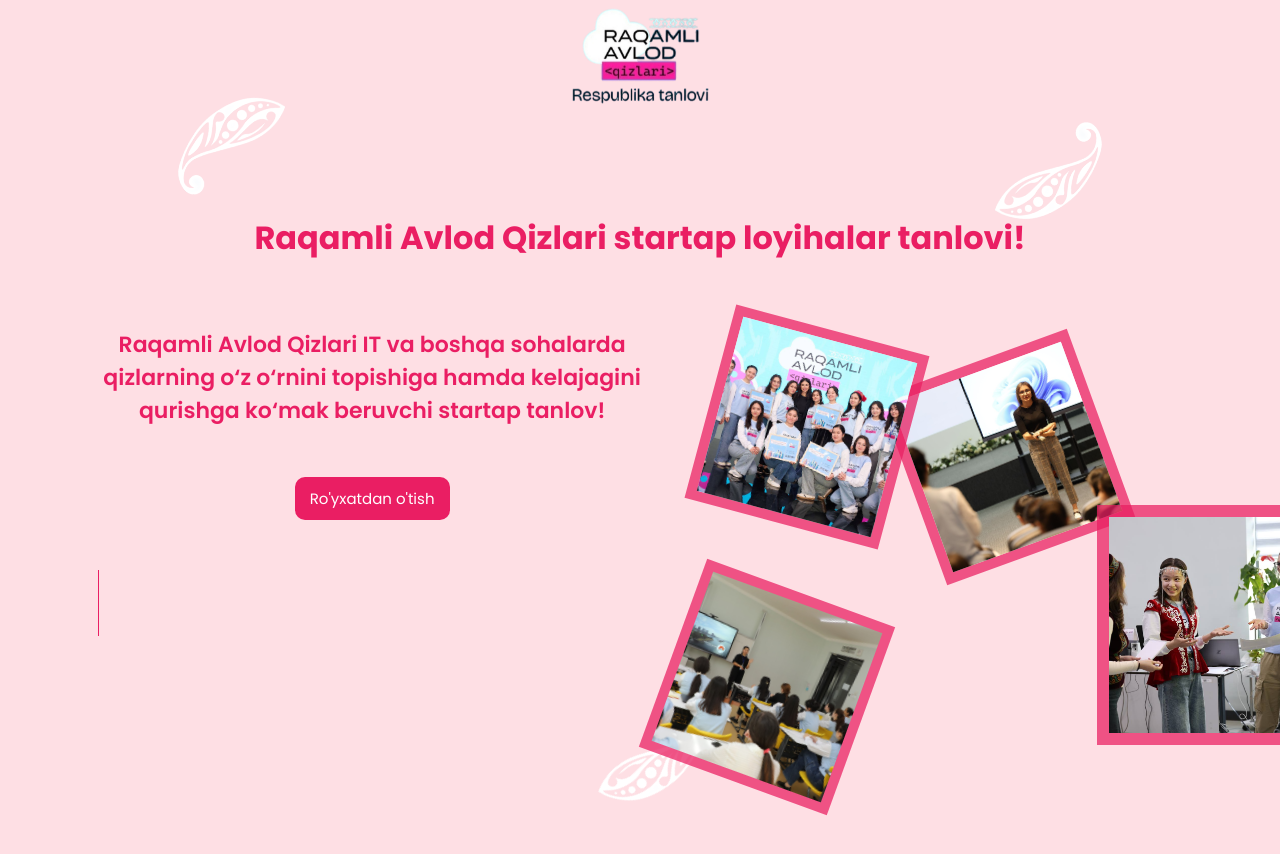
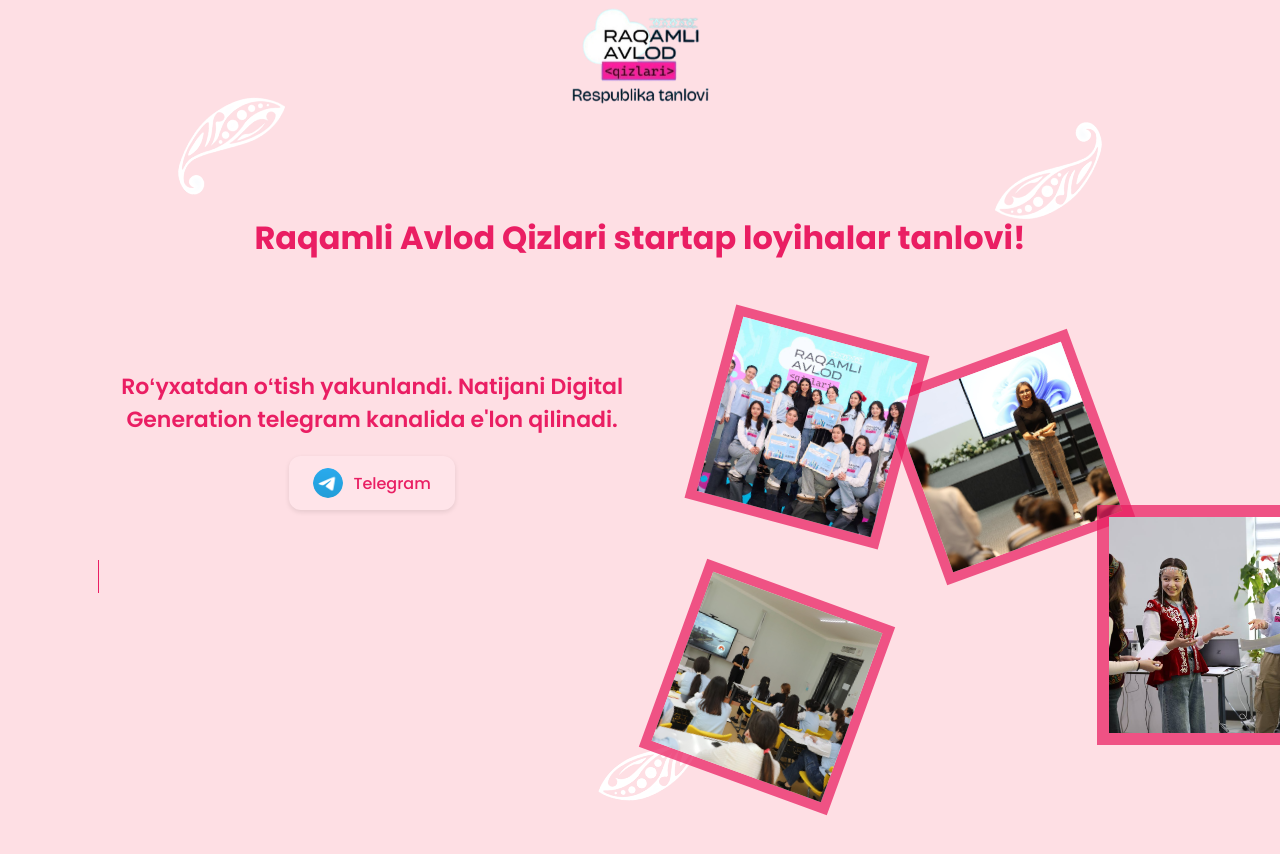
Before and after one commit to Ibrokhimjonovv/qizlar-test, a React (Vite) app: page / in a window 1280 px wide. Shown: the top 854 px of the page. Built offline with nearby package versions, Linux system fonts and the light colour scheme; no server answers.

Commit message:
izzatillo

```diff
--- a/src/c/i/images.jsx
+++ b/src/c/i/images.jsx
@@ -7,8 +7,10 @@
 import img6 from "../../a/qizlar_img_6.jpg";
 import "./images.scss";
 import { AppContext } from "../../context";
-
-import qal from "../../qal.png"
+import qal from "../../qal.png";
+import tele from "./telegram.png"
+// Link importi kerak
+import { Link } from "react-router-dom";
 
 const Images = () => {
   const [selectedImage, setSelectedImage] = useState(null);
@@ -40,9 +42,9 @@
       <img className="qal qal1" src={qal} alt="" />
       <img className="qal qal2" src={qal} alt="" />
       <div className="qosh">
-      <img className="qal3" src={qal} alt="" />
+        <img className="qal3" src={qal} alt="" />
       </div>
-      {/* <img className="qal4" src={qal} alt="" /> */}
+
       <div className="df">
         <div className="image">
           {images.map((src, index) => (
@@ -56,18 +58,24 @@
           ))}
         </div>
         <div className="texts">
-          <p>
-            Raqamli Avlod Qizlari IT va boshqa sohalarda qizlarning o‘z
-            o‘rnini topishiga hamda kelajagini qurishga ko‘mak beruvchi startap
-            tanlov!
+          <p>Roʻyxatdan oʻtish yakunlandi. Natijani Digital Generation telegram kanalida e'lon qilinadi.</p>
+          <ul className="sec">
+              <li>
+                <Link className="telegram-button" to="https://t.me/digitalgeneration_uz" target="_blank">
+                  <img src={tele} alt="Telegram" />
+                  <span>Telegram</span>
+                </Link>
+              </li>
+            </ul>
+          <p className="text-typing" style={{ marginTop: "50px" }}>
+            <span>E'tiboringiz uchun raxmat.</span>
+
+            {/* Qo‘shilgan kod shu yerda */}
+
+
+            <div className="line"></div>
           </p>
-          <button type="button" onClick={() => setSlide(true)}>
-            Ro'yxatdan o'tish
-          </button>
-          <p className="text-typing" style={{marginTop: "50px"}}>
-          <span>Ishtirok et va AQSHda ta'lim sayohatini qo'lga kirit!</span>
-          <div className="line"></div>
-          </p>
+
         </div>
       </div>
 
--- a/src/c/i/images.scss
+++ b/src/c/i/images.scss
@@ -1,3 +1,4 @@
+
 #images {
   max-width: 1366px;
   width: 100%;
@@ -217,6 +218,42 @@
     }
   }
 }
+.sec {
+  display: flex;
+  justify-content: center; // markazga joylashadi
+  margin-top: 20px;
+  list-style: none;
+  padding: 0;
+
+  li {
+    display: flex;
+  }
+}
+
+.telegram-button {
+  display: inline-flex;
+  align-items: center;
+  gap: 10px;
+  background-color: #ffe4e9; // pastel pushti fon
+  padding: 12px 24px;
+  border-radius: 12px;
+  text-decoration: none;
+  color: #e91e63; // pushti matn
+  font-weight: 500;
+  transition: background-color 0.3s ease;
+  box-shadow: 0 2px 5px rgba(0,0,0,0.1);
+
+  img {
+    width: 30px;
+    height: 30px;
+    border-radius: 50%;
+  }
+
+  &:hover {
+    background-color: #ffd6e0;
+  }
+}
+
 
 .text-typing {
   position: relative;
```
Also changed, not shown: src/c/i/telegram.png (added).
